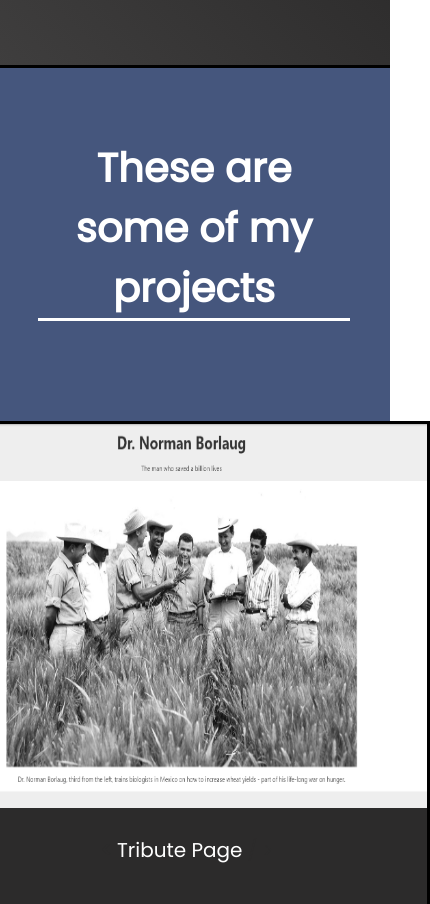
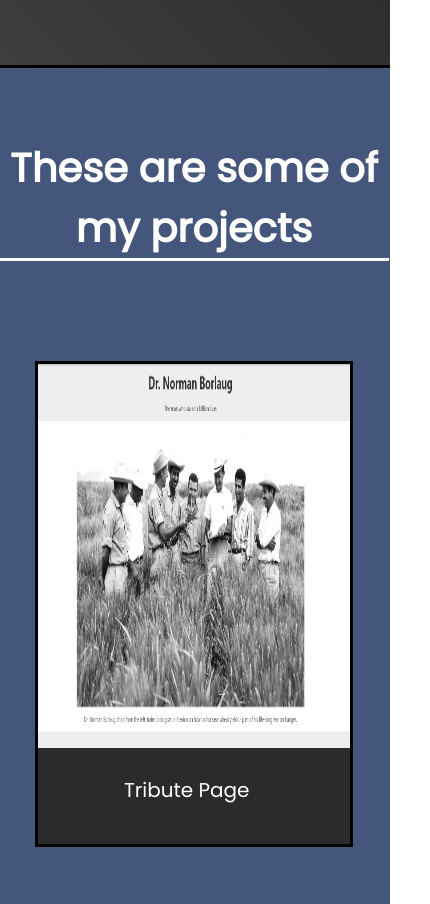
Before and after one commit to matheusdevbr/personalPortfolio, a plain HTML site: page index.html in a window 390 px wide. Shown: the part 780-1684 px from the top of the page, 430 px wide, since content can reach past the window. Drawn offline with Linux system fonts and the light colour scheme.

Commit message:
update responsivity

```diff
--- a/style.css
+++ b/style.css
@@ -65,13 +65,6 @@ body {
 }
 
 
-
-@media (max-width: 600px) {
-    #name-title {
-        font-size: 45px;
-    }
-
-}
 
 
 main {
@@ -147,19 +140,24 @@ main {
 }
 
 
-@media (max-width:940px) {
+@media (max-width:730px) {
     #projects-list{
-        grid-template-columns: 300px;
+        grid-template-columns: auto;
     }
-}
+   #name-title{
+       font-size: 45px;
+     text-align: center;
 
-@media (max-width:730px) {
+   }
     .project-tile{
+        width: 100vw;
+    }
+    #nav-bar{
         width: 80vw;
     }
-    .project-box{
-        margin-left: -100px;
-    }
+   .project-box{
+       width: 80vw;
+   }
 }
 
 .hover-text {
```
